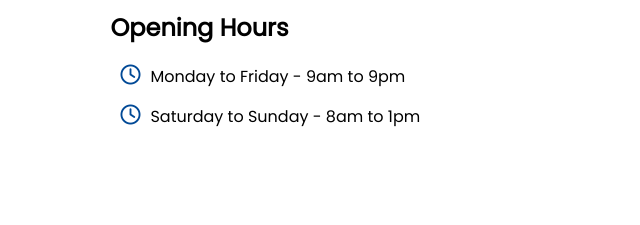
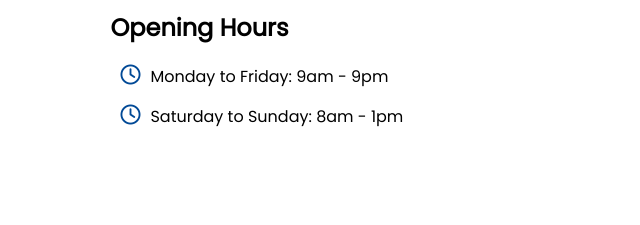
Before and after one commit to Nayeven17/le-garage-barber, a plain HTML site: page index.html in a window 1280 px wide. Shown: the part 2913-3138 px from the top of the page, 38-678 px from the left. Drawn offline with Linux system fonts and the light colour scheme; some packages are replaced by stand-ins of ours; a script that the page names is missing; files whose address does not match are found by name.

Commit message:
Update index.html

```diff
--- a/index.html
+++ b/index.html
@@ -146,8 +146,8 @@
         <div class="footer-row">
             <div class="footer-left">
                 <h1>Opening Hours</h1>
-                <p><i class="fa fa-regular fa-clock"></i>Monday to Friday - 9am to 9pm</p>
-                <p><i class="fa fa-regular fa-clock"></i>Saturday to Sunday - 8am to 1pm</p>
+                <p><i class="fa fa-regular fa-clock"></i>Monday to Friday: 9am - 9pm</p>
+                <p><i class="fa fa-regular fa-clock"></i>Saturday to Sunday: 8am - 1pm</p>
             </div>
             <div class="footer-right">
                 <h1>Get In Touch</h1>
```
